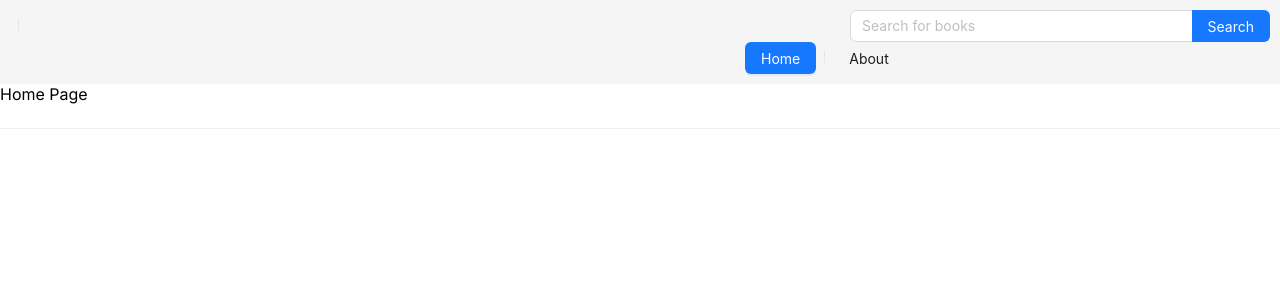
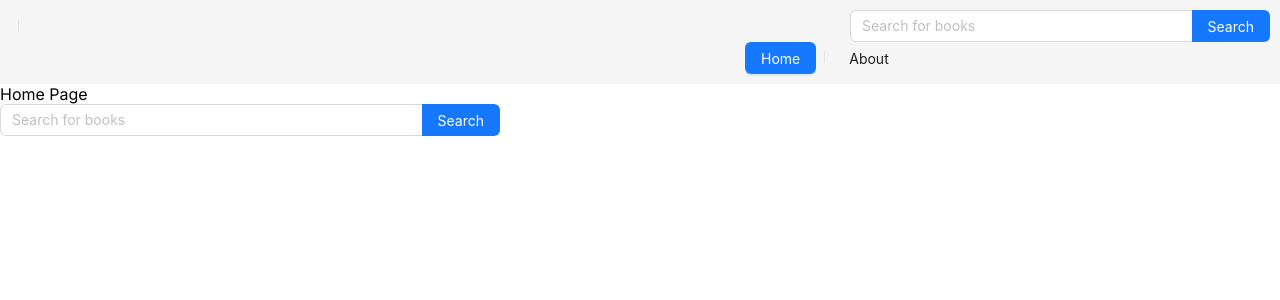
Before and after one commit to DwayneKruydenhof/library, a Next.js app: page /pages/home in a window 1280 px wide. Shown: the top 300 px of the page. Built offline with nearby package versions, Linux system fonts and the light colour scheme.

Commit message:
Turned search bar into a component and added it to home page

```diff
--- a/src/app/components/NavBar.js
+++ b/src/app/components/NavBar.js
@@ -4,59 +4,17 @@
 import React from 'react';
 import Link from 'next/link';
 import { useRouter } from 'next/navigation';
-import { Button, Divider, Col, Row, Input } from 'antd';
-import { useDispatch, useSelector } from 'react-redux';
-import axios from 'axios';
-import { setQuery, setResults } from '../../features/searchSlice';
+import { Button, Divider, Col, Row } from 'antd';
+import SearchBar from './SearchBar';
 
 const NavBar = () => {
-  const dispatch = useDispatch();
-  const query = useSelector((state) => state.search.query);
   const router = useRouter();
-
-  const handleInputChange = (e) => {
-    dispatch(setQuery(e.target.value));
-  };
-
-  const fetchData = async (book) => {
-    try {
-      console.log('Fetching data for:', book);
-      const response = await axios.get(`https://openlibrary.org/search.json?q=${book}`);
-      console.log('Response:', response); // Check the entire response object
-      const results = response.data.docs.map((doc) => ({
-        key: doc.key,
-        title: doc.title,
-        author_name: doc.author_name?.join(', '),
-        cover_url: `http://covers.openlibrary.org/b/id/${doc.cover_i}-L.jpg`,
-      }));
-      console.log('Fetched Results:', results); // Check the parsed results
-      dispatch(setResults(results));
-      router.push('/pages/search-results');
-    } catch (error) {
-      console.error('Error fetching data:', error);
-    }
-  };
-
-
-
-  const handleSearch = (value) => {
-    dispatch(setQuery(value));
-    fetchData(value);
-  };
 
   return (
     <Row className="navbar">
       <Divider type="vertical" />
       <Col span={8} className="searchBarLength">
-        <Input.Search
-          placeholder="Search for books"
-          enterButton="Search"
-          size="medium"
-          value={query}
-          onSearch={handleSearch}
-          onChange={handleInputChange}
-          style={{ width: 500 }}
-        />
+        <SearchBar />
       </Col>
       <Col span={8} offset={14}>
         <nav className="navbarPosition">
--- /dev/null
+++ b/src/app/components/SearchBar.js
@@ -0,0 +1,55 @@
+// src/components/SearchBar.js
+
+import { useRouter } from 'next/navigation';
+import { Input } from 'antd';
+import { useDispatch, useSelector } from 'react-redux';
+import { setQuery, setResults } from '../../features/searchSlice'; // Ensure these are the correct paths
+import axios from 'axios';
+
+const SearchBar = () => {
+  const dispatch = useDispatch();
+  const query = useSelector((state) => state.search.query);
+  const router = useRouter();
+
+  const handleInputChange = (e) => {
+    dispatch(setQuery(e.target.value));
+  };
+
+  const fetchData = async (book) => {
+    try {
+      console.log('Fetching data for:', book);
+      const response = await axios.get(`https://openlibrary.org/search.json?q=${book}`);
+      console.log('Response:', response);
+      const results = response.data.docs.map((doc) => ({
+        key: doc.key,
+        title: doc.title,
+        author_name: doc.author_name?.join(', '),
+        cover_url: `http://covers.openlibrary.org/b/id/${doc.cover_i}-L.jpg`,
+      }));
+      console.log('Fetched Results:', results);
+      dispatch(setResults(results));
+      router.push('/pages/search-results');
+    } catch (error) {
+      console.error('Error fetching data:', error);
+    }
+  };
+
+  const handleSearch = (value) => {
+    dispatch(setQuery(value));
+    fetchData(value);
+  };
+
+  return (
+    <Input.Search
+      placeholder="Search for books"
+      enterButton="Search"
+      size="medium"
+      value={query}
+      onSearch={handleSearch}
+      onChange={handleInputChange}
+      style={{ width: 500 }}
+    />
+  );
+};
+
+export default SearchBar;
--- a/src/app/components/SearchResults.js
+++ b/src/app/components/SearchResults.js
@@ -11,7 +11,7 @@ const SearchResults = () => {
   const [isModalVisible, setIsModalVisible] = useState(false);
   const [selectedBook, setSelectedBook] = useState(null);
   const [currentPage, setCurrentPage] = useState(1);
-  const itemsPerPage = 20; // Set the number of items you want per page
+  const itemsPerPage = 20;
 
   const showModal = (book) => {
     setSelectedBook(book);
--- a/src/app/pages/home/page.js
+++ b/src/app/pages/home/page.js
@@ -3,13 +3,18 @@
 import React from 'react';
 import axios from 'axios';
 import { Button, Divider } from 'antd';
+import SearchBar from '../../components/SearchBar';
 
 export default function Page() {
 
   return (
     <div>
       <p>Home Page</p>
-      <Divider />
+      <div>
+        <SearchBar
+          size="large"
+        />
+      </div>
     </div>
   );
 }
```
